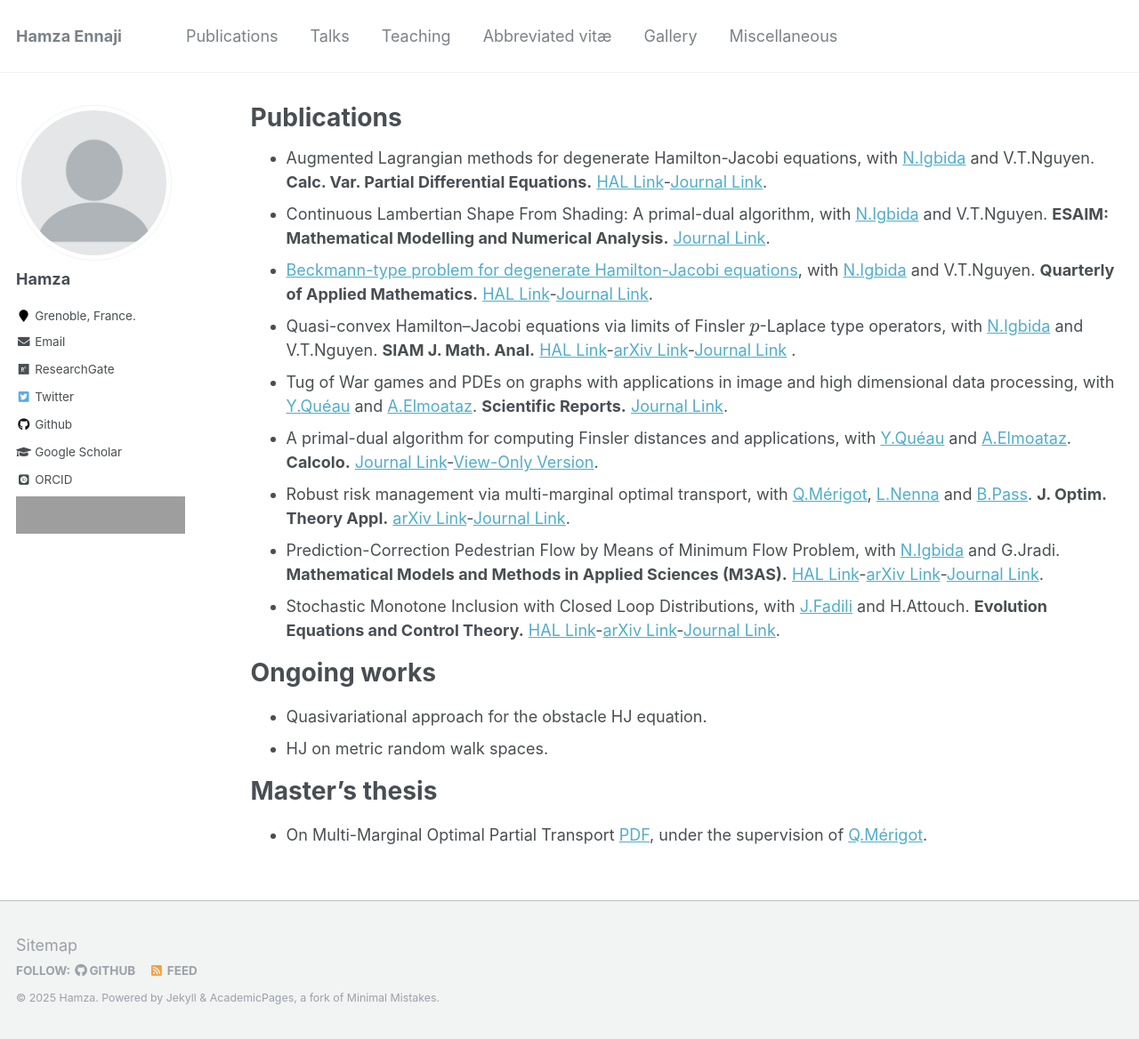
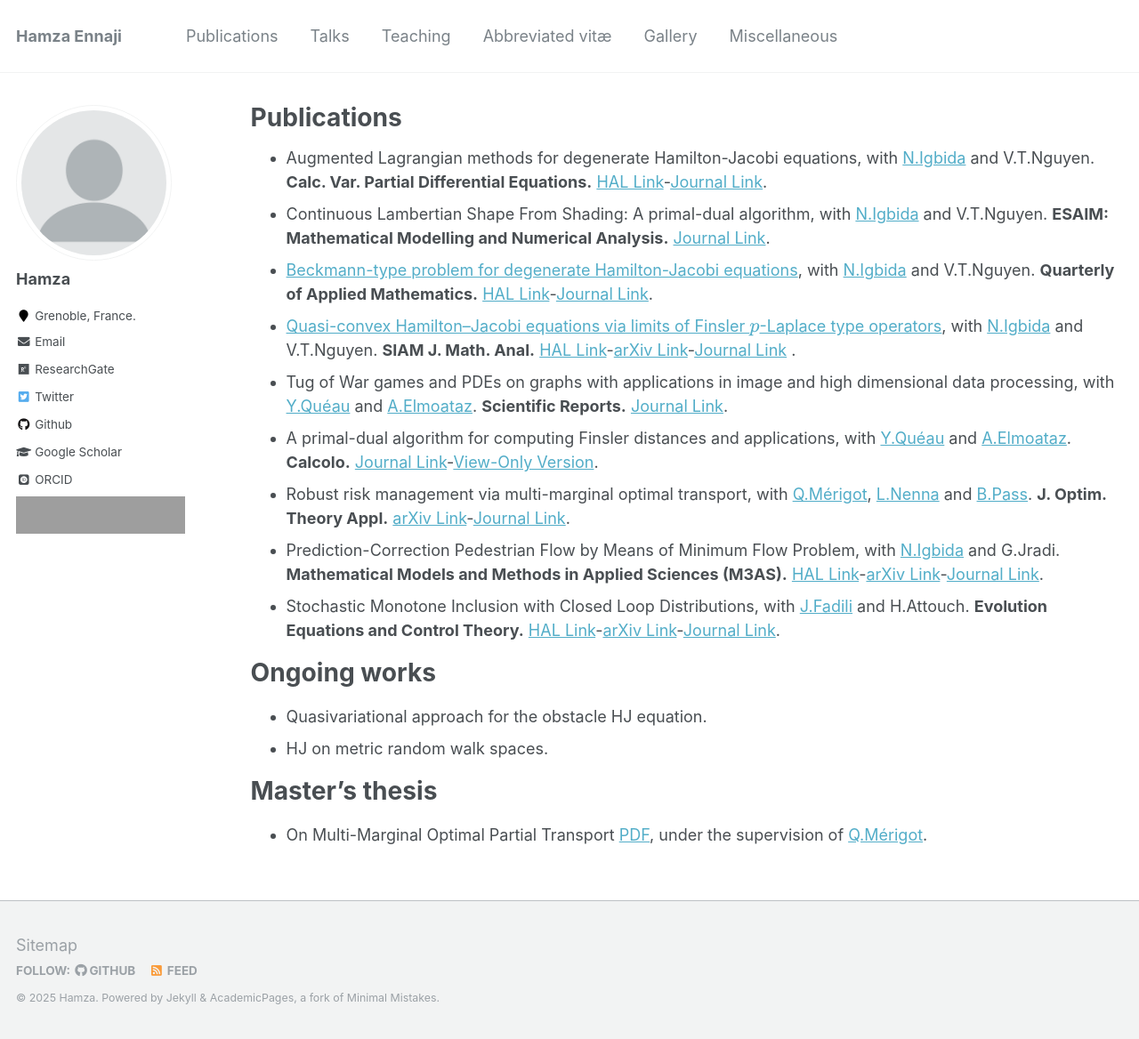
Before and after one commit to enhamza/enhamza.github.io, a Jekyll site: the page built from _pages/publications.md, in a window 1280 px wide and 1168 px high. Shown: the whole window at 89% size. Built offline with Jekyll 4.4.1, drawn with Linux system fonts in a browser that asks for light colours; some web fonts are replaced; formulas are drawn with MathJax 3; part of the change alters nothing that is shown; grey boxes are pictures that could not be loaded.

```diff
--- a/_pages/publications.md
+++ b/_pages/publications.md
@@ -8,7 +8,7 @@ author_profile: true
 * Augmented Lagrangian methods for degenerate Hamilton-Jacobi equations, with [N.Igbida](https://www.unilim.fr/pages_perso/noureddine.igbida/) and V.T.Nguyen. **Calc. Var. Partial Differential Equations.** [HAL Link](https://hal.archives-ouvertes.fr/hal-03020313)-[Journal Link](https://link.springer.com/article/10.1007/s00526-021-02092-5).
 * Continuous Lambertian Shape From Shading: A primal-dual algorithm, with [N.Igbida](https://www.unilim.fr/pages_perso/noureddine.igbida/) and V.T.Nguyen. **ESAIM: Mathematical Modelling and Numerical Analysis.** [Journal Link](https://doi.org/10.1051/m2an/2022014).
 * [Beckmann-type problem for degenerate Hamilton-Jacobi equations](https://enhamza.github.io/files/HJ_BK_accepted.pdf), with [N.Igbida](https://www.unilim.fr/pages_perso/noureddine.igbida/) and V.T.Nguyen. **Quarterly of Applied Mathematics.** [HAL Link](https://hal.archives-ouvertes.fr/hal-03020324)-[Journal Link](https://www.ams.org/journals/qam/0000-000-00/S0033-569X-2021-01606-7).
-* Quasi-convex Hamilton--Jacobi equations via limits of Finsler $p$-Laplace type operators, with [N.Igbida](https://www.unilim.fr/pages_perso/noureddine.igbida/) and V.T.Nguyen. **SIAM J. Math. Anal.** [HAL Link](https://hal.archives-ouvertes.fr/hal-03279460)-[arXiv Link](https://arxiv.org/abs/2107.02606)-[Journal Link](https://epubs.siam.org/doi/pdf/10.1137/21M143306X?casa_token=m37hUOoTZPMAAAAA:uULpuoEYWjdxraeyo4dy7MCE8gAix5NZv0sV7XDSbeGvxx3nTSTI5lRfzTnLKHaXaWHylgu2hfJm) .
+* [Quasi-convex Hamilton--Jacobi equations via limits of Finsler $p$-Laplace type operators](https://enhamza.github.io/files/Finsler-p-Laplace-HJ.pdf), with [N.Igbida](https://www.unilim.fr/pages_perso/noureddine.igbida/) and V.T.Nguyen. **SIAM J. Math. Anal.** [HAL Link](https://hal.archives-ouvertes.fr/hal-03279460)-[arXiv Link](https://arxiv.org/abs/2107.02606)-[Journal Link](https://epubs.siam.org/doi/pdf/10.1137/21M143306X?casa_token=m37hUOoTZPMAAAAA:uULpuoEYWjdxraeyo4dy7MCE8gAix5NZv0sV7XDSbeGvxx3nTSTI5lRfzTnLKHaXaWHylgu2hfJm) .
 * Tug of War games and PDEs on graphs with applications in image and high dimensional data processing, with [Y.Quéau](https://sites.google.com/view/yvainqueau) and [A.Elmoataz](https://elmoatazbill.users.greyc.fr/). **Scientific Reports.** [Journal Link](https://www.nature.com/articles/s41598-023-32354-5).
 * A primal-dual algorithm for computing Finsler distances and applications, with [Y.Quéau](https://sites.google.com/view/yvainqueau) and [A.Elmoataz](https://elmoatazbill.users.greyc.fr/). **Calcolo.** [Journal Link](https://link.springer.com/article/10.1007/s10092-024-00596-y)-[View-Only Version](https://rdcu.be/dRC68).
 * Robust risk management via multi-marginal optimal transport, with [Q.Mérigot](http://quentin.mrgt.fr/), [L.Nenna](https://lucanenna.github.io/) and [B.Pass](https://sites.ualberta.ca/~pass/). **J. Optim. Theory Appl.** [arXiv Link](https://arxiv.org/abs/2211.07694)-[Journal Link](https://link.springer.com/article/10.1007/s10957-024-02438-x).
```
